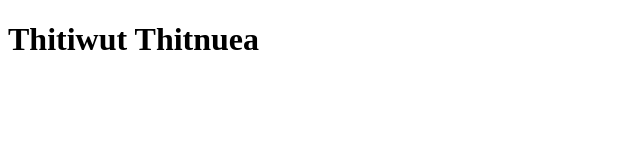
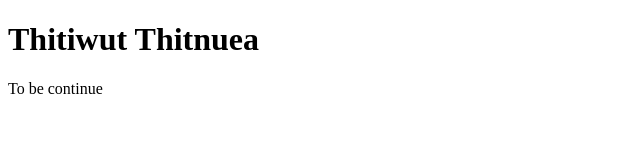
Before and after one commit to Thitiwut5023/LAB03, a plain HTML site: page index.html in a window 1280 px wide. Shown: the whole page, without its empty margins (0-640 px from the left). Drawn offline with Linux system fonts and the light colour scheme.

Commit message:
To be continue

```diff
--- a/index.html
+++ b/index.html
@@ -7,5 +7,6 @@
 </head>
 <body>
     <h1>Thitiwut Thitnuea</h1>
+    <p>To be continue</p>
 </body>
 </html>
```
